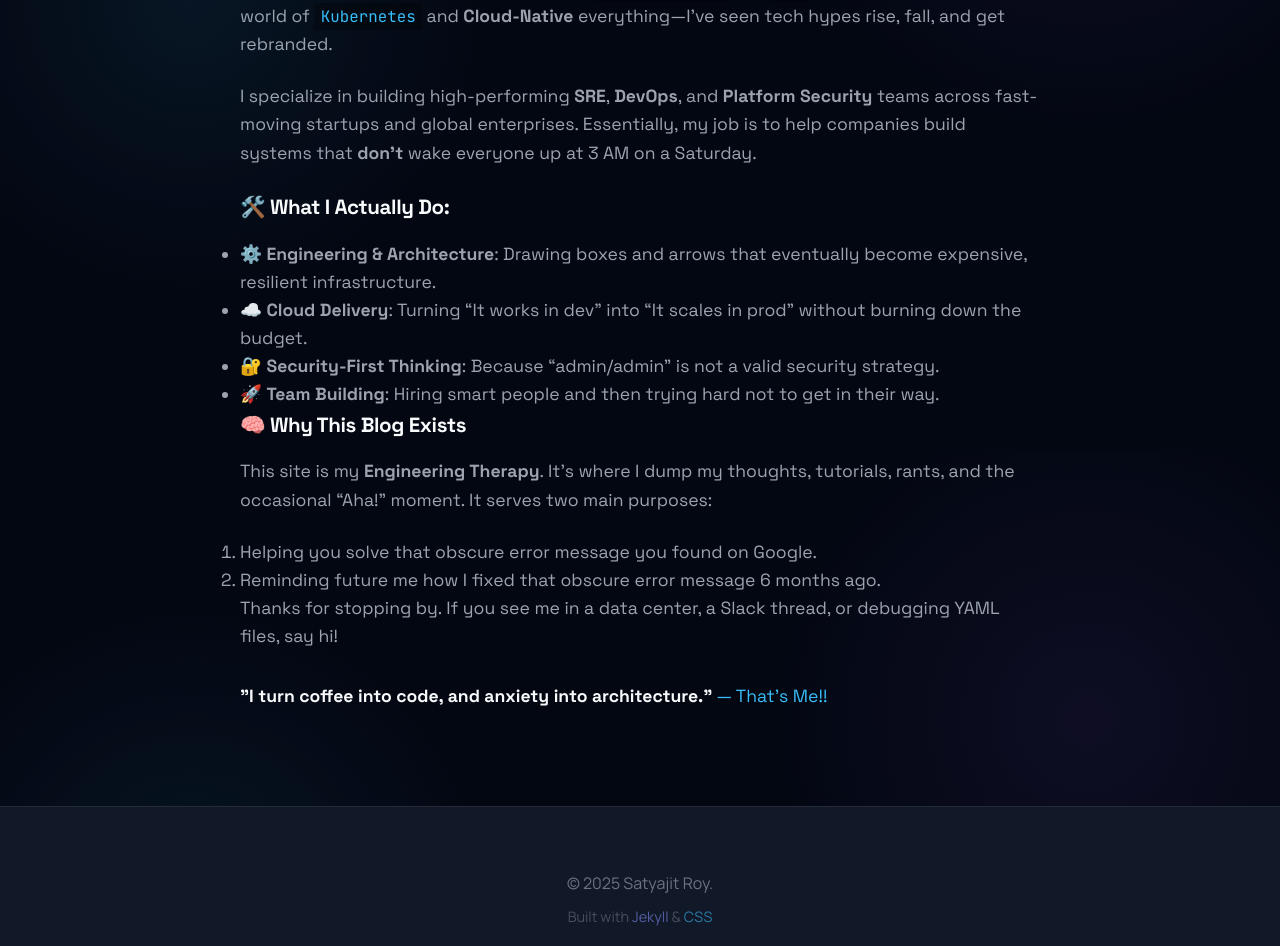
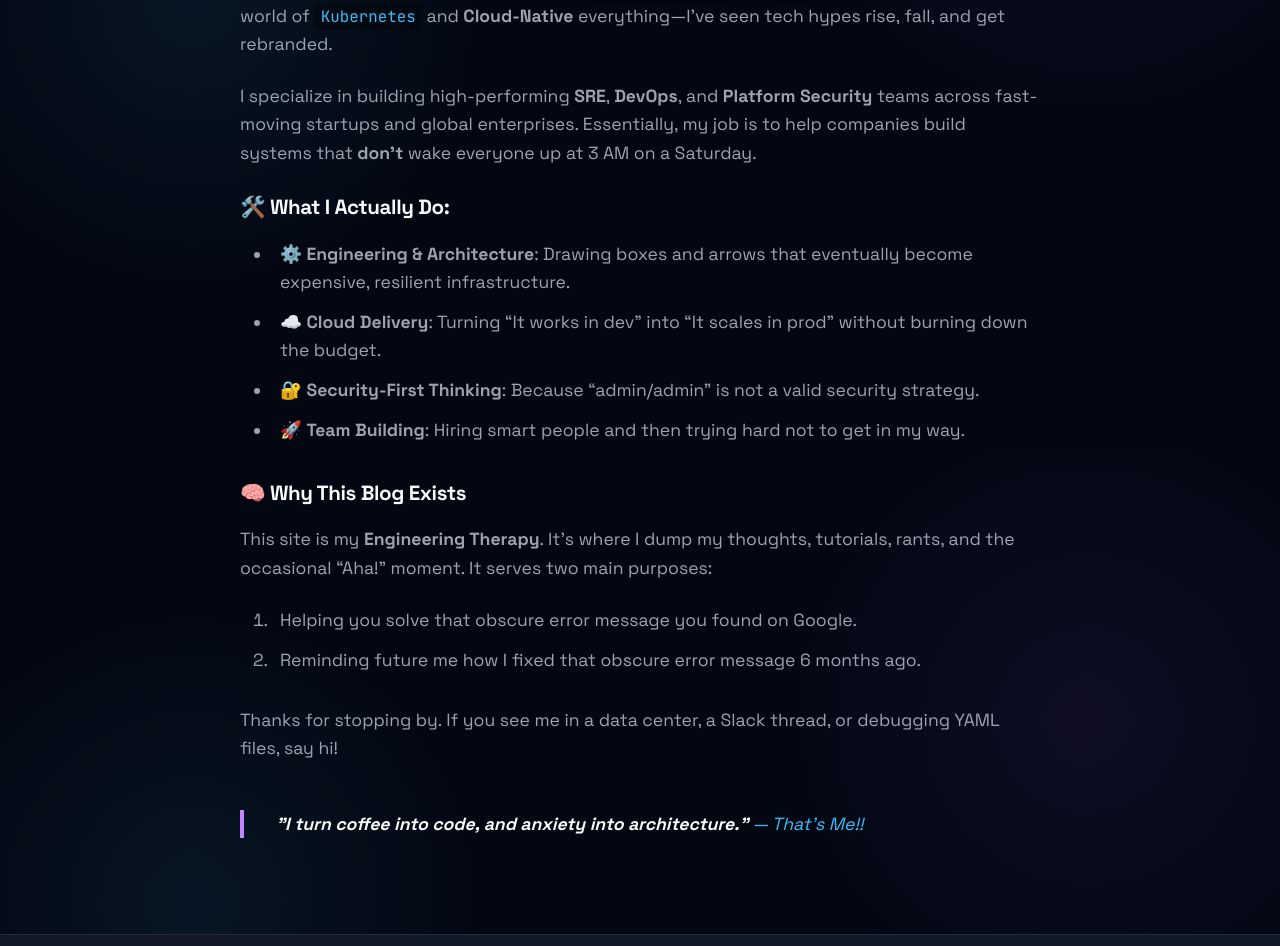
Before and after one commit to kodelint/kodelint.github.io, a Jekyll site: the page built from index.md, in a window 1280 px wide. Shown: the part 1350-2296 px from the top of the page. Built offline with Jekyll 4.4.1, drawn with Linux system fonts in a browser that asks for light colours; nearby versions of some CDN libraries.

Commit message:
UI Fix: Standardized list indentation and improved About page content alignment

```diff
--- a/assets/css/main.css
+++ b/assets/css/main.css
@@ -404,6 +404,16 @@ header .social a:hover .icon {
   font-size: 1.1rem;
 }
 
+.content-body ul, .content-body ol {
+  margin-left: 2rem;
+  margin-bottom: 2rem;
+}
+
+.content-body li {
+  margin-bottom: 0.75rem;
+  padding-left: 0.5rem;
+}
+
 .content-body h2 {
   font-size: 1.8rem;
   color: var(--text-primary);
--- a/index.md
+++ b/index.md
@@ -24,16 +24,16 @@ I specialize in building high-performing **SRE**, **DevOps**, and **Platform Sec
 *   ⚙️ **Engineering & Architecture**: Drawing boxes and arrows that eventually become expensive, resilient infrastructure.
 *   ☁️ **Cloud Delivery**: Turning "It works in dev" into "It scales in prod" without burning down the budget.
 *   🔐 **Security-First Thinking**: Because "admin/admin" is not a valid security strategy.
-*   🚀 **Team Building**: Hiring smart people and then trying hard not to get in their way.
+*   🚀 **Team Building**: Hiring smart people and then trying hard not to get in my way.
 
 ### 🧠 Why This Blog Exists
 
 This site is my **Engineering Therapy**. It’s where I dump my thoughts, tutorials, rants, and the occasional "Aha!" moment. It serves two main purposes:
-1.  Helping you solve that obscure error message you found on Google.
-2.  Reminding future me how I fixed that obscure error message 6 months ago.
+  1. Helping you solve that obscure error message you found on Google.
+  2. Reminding future me how I fixed that obscure error message 6 months ago.
 
 Thanks for stopping by. If you see me in a data center, a Slack thread, or debugging YAML files, say hi!
 
-<blockquote style="margin-top: 2rem; border-left-color: var(--accent-tertiary);">
+<blockquote style="margin-top: 3rem; border-left: 4px solid var(--accent-tertiary); padding-left: 2rem; font-style: italic;">
   <span style="font-weight: bold; color: var(--text-primary);">"I turn coffee into code, and anxiety into architecture."</span> <span style="color: var(--accent-primary);"> — That's Me!! </span>
 </blockquote>
```
